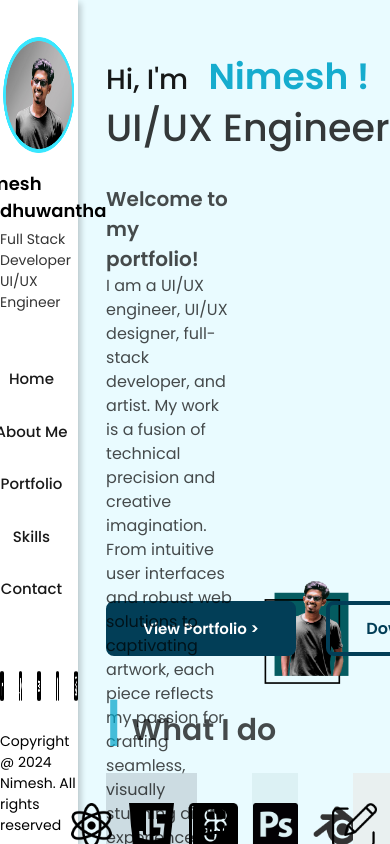
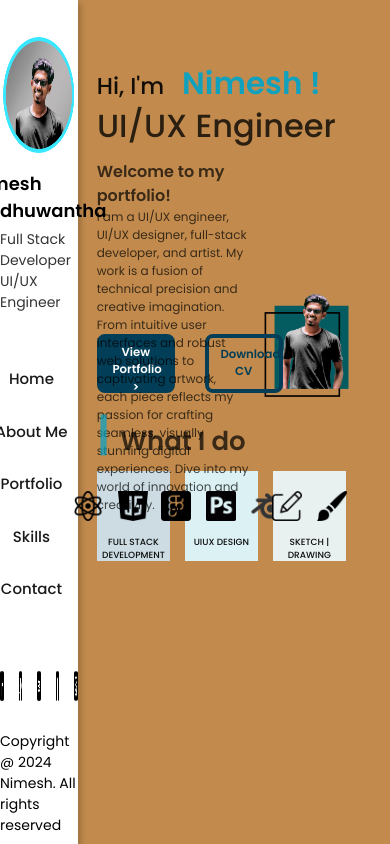
Before and after one commit to NimeshMadhuwantha/My-Portfolio, a React (Vite) app in the folder My-Portfolio/: page / in a window 390 px wide. Built offline with nearby package versions, Linux system fonts and the light colour scheme.

Commit message:
responsive the home page to desktop views

```diff
--- a/My-Portfolio/src/pages/Home/Home.css
+++ b/My-Portfolio/src/pages/Home/Home.css
@@ -49,7 +49,6 @@
 }
 
 .FSDtop {
-    display: block;
     height: 100%;
     width: max-content;
     border: none;
@@ -122,11 +121,11 @@
   margin-left: 9%;
   margin-top: 12px;
   display: flex;
-  gap: 55px;
+  gap: 5%;
 }
 .Home_Buttom_Card1{
   height: 130px;
-  width: 280px;
+  width: 25%;
   background-color: #CCDCE2;
   align-items: center;
 }
@@ -148,7 +147,7 @@
 }
 .Home_Buttom_Card2{
   height: 130px;
-  width: 280px;
+  width: 25%;
   background-color: #DCF1F4;
 }
 .Home_Card2_Icons{
@@ -169,7 +168,7 @@
 }
 .Home_Buttom_Card3{
   height: 130px;
-  width: 280px;
+  width: 25%;
   background-color: #E9F0F0;
 }
 .Home_Card3_Icons{
@@ -229,3 +228,293 @@
     width: 100%;
   }
 }
+
+/* Responsive part */
+
+
+@media (max-width: 1500px){
+  .HomeMainContent {
+    background-color: #b3194a;
+  }
+  .Home_BottomText{
+    margin-top: 10px;
+  }
+
+}
+
+@media (max-width: 1440px){
+  .HomeMainContent {
+    background-color: #acc24d;
+
+  }
+  .HomeTopText{
+    margin-left: 8%;
+    margin-top: 80px;
+  }
+  .HomeTopText h1{
+    font-size: 27px;
+  }
+  .NimeshTopText{
+    margin-left: 13px;
+    font-size: 35px;
+  }
+  .ChangingText .FSDtop{
+    font-size: 36px;
+  }
+  .HomeTopDescription{
+    width: 48%;
+    margin-top: 5px;
+  }
+  .HomeTopDescription h2{
+    font-size: 14px;
+
+  }
+  .HomeWelcomeText{
+    font-size: 18px;
+  }
+  .HomeMyPhoto img{
+    margin-top: -325px;
+  }
+  .Home_Buttons{
+    margin-left: 8%;
+    margin-top: -90px;
+  }
+  .Home_BottomText{
+    margin-left: 8%;
+    margin-top: 10px;
+  }
+  .Home_BottomText span{
+    font-size: 48px;
+  }
+  .Home_BottomText h1{
+    font-size: 29px;
+  }
+  .Home_Buttom_Cards{
+    margin-left: 8%;
+  }
+  .Home_Buttom_Card1,
+  .Home_Buttom_Card2,
+  .Home_Buttom_Card3{
+    height: 110px;
+  }
+
+  .Home_Card1_Icons{
+    gap: 10px;
+    margin-top: 20px;
+  }
+  .Home_Card1_Icons img{
+    height: 35px;
+  }
+  .Home_Buttom_Card1 h1{
+    margin-top: 15px;
+    font-size: 11px;
+  }
+
+  .Home_Card2_Icons{
+    gap: 10px;
+    margin-top: 20px;
+  }
+  .Home_Card2_Icons img{
+    height: 35px;
+  }
+  .Home_Buttom_Card2 h1{
+    margin-top: 15px;
+    font-size: 11px;
+  }
+
+  .Home_Card3_Icons{
+    gap: 10px;
+    margin-top: 20px;
+  }
+  .Home_Card3_Icons img{
+    height: 35px;
+  }
+  .Home_Buttom_Card3 h1{
+    margin-top: 15px;
+    font-size: 11px;
+  }
+}
+
+@media (max-width: 1280px){
+  .HomeMainContent {
+    background-color: #4dc286;
+
+  }
+  .HomeTopText{
+    margin-left: 6%;
+    margin-top: 60px;
+  }
+  .HomeTopText h1{
+    font-size: 25px;
+  }
+  .NimeshTopText{
+    margin-left: 12px;
+    font-size: 33px;
+  }
+  .ChangingText .FSDtop{
+    font-size: 34px;
+  }
+  .HomeTopDescription{
+    width: 52%;
+    margin-top: -5px;
+  }
+  .HomeTopDescription h2{
+    font-size: 13px;
+
+  }
+  .HomeWelcomeText{
+    font-size: 18px;
+  }
+  .HomeMyPhoto img{
+    margin-top: -260px;
+  }
+  .Home_Buttons{
+    margin-left: 6%;
+    margin-top: -90px;
+  }
+  .Home_BottomText{
+    margin-left: 6%;
+    margin-top: 13px;
+  }
+  .Home_BottomText span{
+    font-size: 46px;
+  }
+  .Home_BottomText h1{
+    font-size: 28px;
+  }
+  .Home_Buttom_Cards{
+    margin-left: 6%;
+  }
+  .Home_Buttom_Card1,
+  .Home_Buttom_Card2,
+  .Home_Buttom_Card3{
+    height: 100px;
+  }
+
+  .Home_Card1_Icons{
+    gap: 10px;
+    margin-top: 20px;
+  }
+  .Home_Card1_Icons img{
+    height: 32px;
+  }
+  .Home_Buttom_Card1 h1{
+    margin-top: 15px;
+    font-size: 10px;
+  }
+
+  .Home_Card2_Icons{
+    gap: 10px;
+    margin-top: 20px;
+  }
+  .Home_Card2_Icons img{
+    height: 32px;
+  }
+  .Home_Buttom_Card2 h1{
+    margin-top: 15px;
+    font-size: 10px;
+  }
+
+  .Home_Card3_Icons{
+    gap: 10px;
+    margin-top: 20px;
+  }
+  .Home_Card3_Icons img{
+    height: 32px;
+  }
+  .Home_Buttom_Card3 h1{
+    margin-top: 15px;
+    font-size: 10px;
+  }
+}
+
+@media (max-width: 1080px){
+  .HomeMainContent {
+    background-color: #c28b4d;
+
+  }
+
+  .HomeTopText h1{
+    font-size: 23px;
+  }
+  .NimeshTopText{
+    margin-left: 12px;
+    font-size: 31px;
+  }
+  .ChangingText .FSDtop{
+    font-size: 32px;
+  }
+  .HomeTopDescription{
+    width: 52%;
+    margin-top: -12px;
+  }
+  .HomeTopDescription h2{
+    font-size: 12px;
+
+  }
+  .HomeWelcomeText{
+    font-size: 16px;
+  }
+  .HomeMyPhoto img{
+    margin-top: -230px;
+  }
+  .Home_Buttons{
+    margin-left: 6%;
+    margin-top: -80px;
+  }
+  .Home_BottomText{
+    margin-left: 6%;
+    margin-top: 4px;
+  }
+  .Home_BottomText span{
+    font-size: 44px;
+  }
+  .Home_BottomText h1{
+    font-size: 26px;
+  }
+  .Home_Buttom_Cards{
+    margin-top: 3px;
+  }
+
+  .Home_Buttom_Card1,
+  .Home_Buttom_Card2,
+  .Home_Buttom_Card3{
+    height: 90px;
+  }
+
+  .Home_Card1_Icons{
+    gap: 15px;
+    margin-top: 20px;
+  }
+  .Home_Card1_Icons img{
+    height: 30px;
+  }
+  .Home_Buttom_Card1 h1{
+    margin-top: 15px;
+    font-size: 9px;
+  }
+
+  .Home_Card2_Icons{
+    gap: 15px;
+    margin-top: 20px;
+  }
+  .Home_Card2_Icons img{
+    height: 30px;
+  }
+  .Home_Buttom_Card2 h1{
+    margin-top: 15px;
+    font-size: 9px;
+  }
+
+  .Home_Card3_Icons{
+    gap: 15px;
+    margin-top: 20px;
+  }
+  .Home_Card3_Icons img{
+    height: 30px;
+  }
+  .Home_Buttom_Card3 h1{
+    margin-top: 15px;
+    font-size: 9px;
+  }
+}
--- a/My-Portfolio/src/pages/Home/home.jsx
+++ b/My-Portfolio/src/pages/Home/home.jsx
@@ -56,7 +56,7 @@ function Home() {
             <span className='FSDtop'>UI/UX Engineer</span>
           </div>
           <div className='HomeTopDescription'>
-            <h2>
+            <h2 className='HomeTopDesH2'>
               <span className='HomeWelcomeText'>Welcome to my portfolio! </span><br />
               I am a UI/UX engineer, UI/UX designer, full-stack developer, and artist.
               My work is a fusion of technical precision and creative imagination.
@@ -75,20 +75,41 @@ function Home() {
             <Link to="/portfolio">
             <button className="bg-[#023E57] hover:bg-transparent text-white font-semibold
            hover:text-[#023E57] border-4 border-[#023E57]
-                rounded-lg transition-all duration-1000"
-                style={{ fontSize: '15px', width: '190px', height: '55px' }}>
+            rounded-lg transition-all duration-1000
+            xl:text-[1.1vw] xl:w-[13vw] xl:h-[7.5vh]
+            lg:text-[1vw] lg:w-[14vw] lg:h-[6.5vh]
+            md:text-[1.2vw] md:w-[14vw] md:h-[6.5vh]
+            sm:text-[1.4vw] sm:w-[16vw] sm:h-[6vh]"
+            style={{
+            padding: '0.5em 1em',
+            fontSize: window.innerWidth <= 480 ? '3vw' : '2vw',
+            width: window.innerWidth <= 480 ? '20vw' : '25vw',
+            height: window.innerWidth <= 480 ? '7vh' : '6.2vh',
+            }}>
             View Portfolio &gt;
             </button>
+
+
             </Link>
           </div>
           <div className='Home_DownloadCV_Button'>
           <button className="bg-transparent hover:bg-[#023E57] text-[#023E57] font-semibold
-              hover:text-white border-4 border-[#023E57] hover:border-transparent
-              rounded-lg transition-all duration-1000"
-              style={{ fontSize: '16px', width: '190px', height: '55px' }}
+          hover:text-white border-4 border-[#023E57]
+          rounded-lg transition-all duration-1000
+          xl:text-[1.1vw] xl:w-[13vw] xl:h-[7.5vh]
+          lg:text-[1.1vw] lg:w-[14vw] lg:h-[6.5vh]
+          md:text-[1.3vw] md:w-[14vw] md:h-[6.5vh]
+          sm:text-[1.6vw] sm:w-[16vw] sm:h-[6vh]"
+          style={{
+          padding: '0.5em 1em',
+          fontSize: window.innerWidth <= 480 ? '3vw' : '2.2vw',
+          width: window.innerWidth <= 480 ? '20vw' : '25vw',
+          height: window.innerWidth <= 480 ? '7vh' : '6.2vh',
+          }}
           onClick={handleDownload}>
              Download CV
           </button>
+
           </div>
         </div>
 
```
Also changed, not shown: My-Portfolio/src/components/SideBar/SideBar.css (line endings or trailing spaces). Lines whose indentation alone changed are shown as unchanged.
